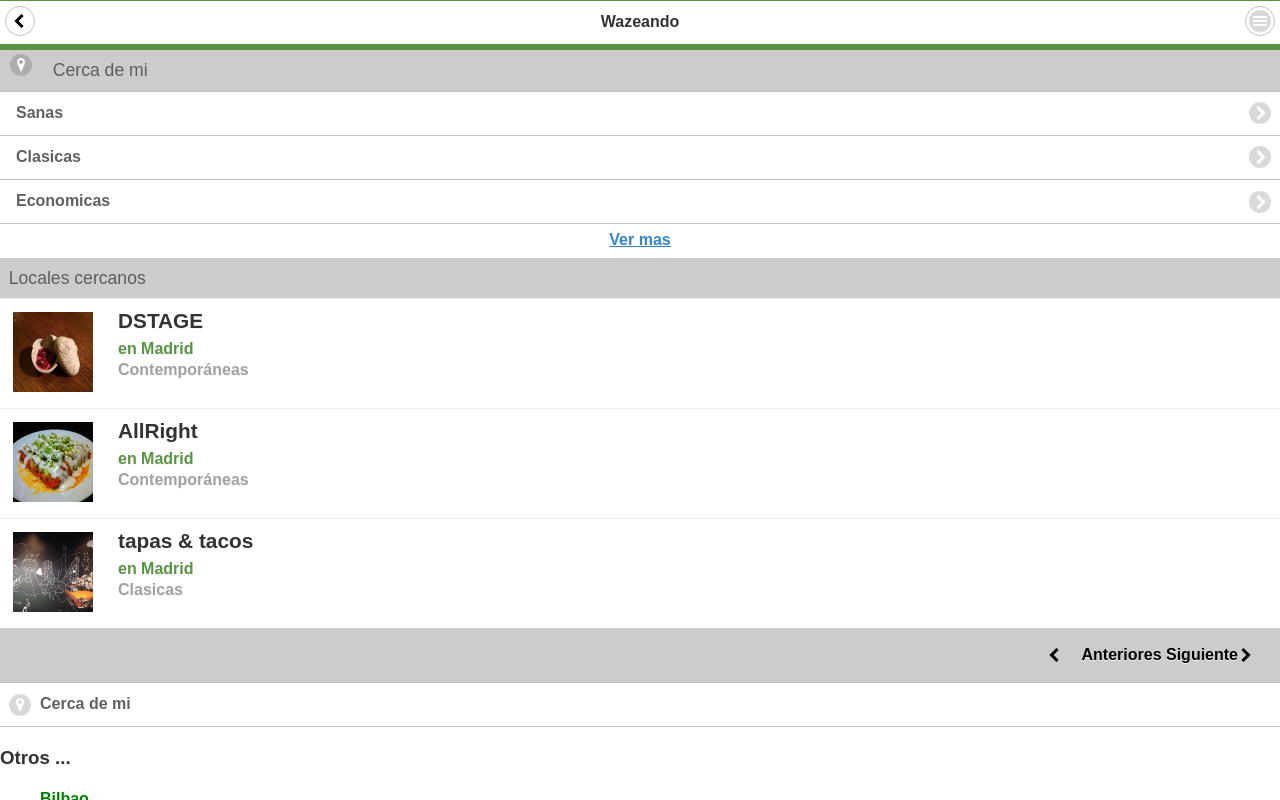
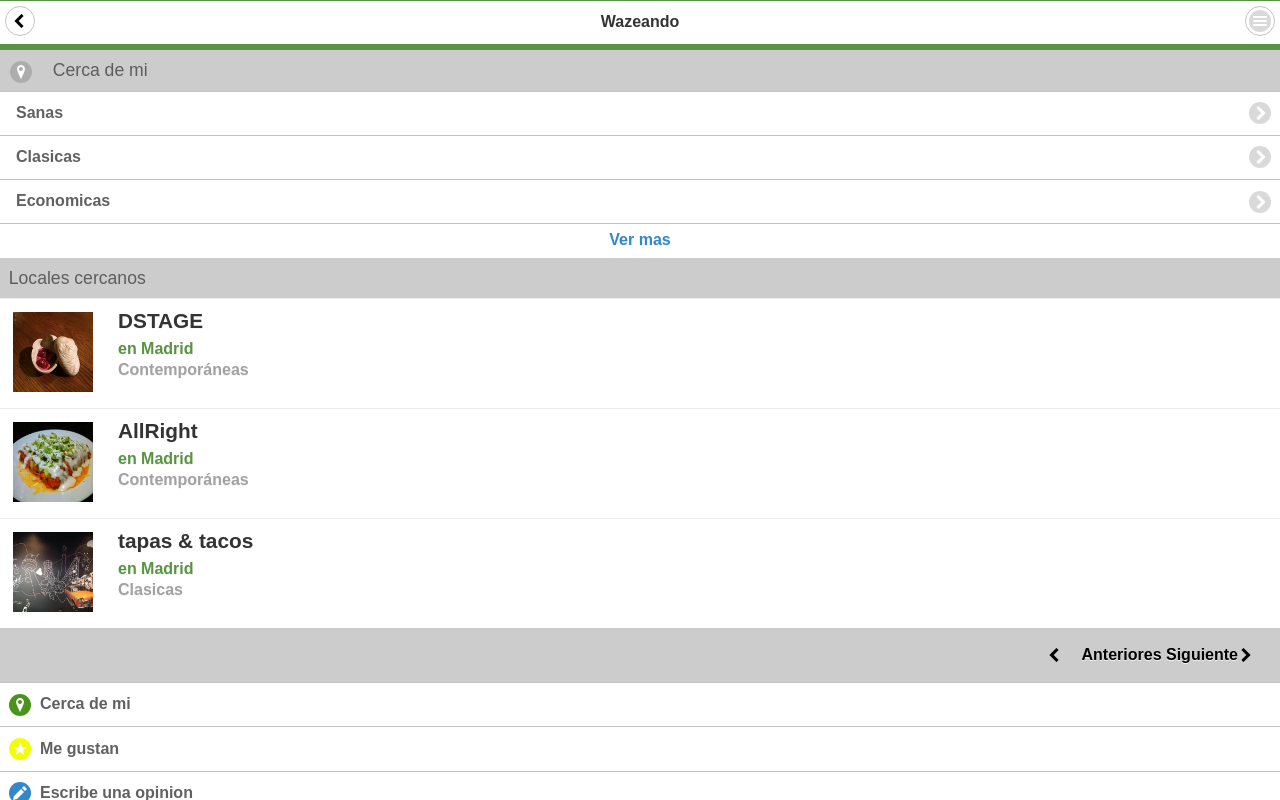
Before and after one commit to Jositoyoyo/wazeando, a plain HTML site: page mi_posicion.html in a window 1280 px wide. Drawn offline with Linux system fonts and the light colour scheme.

Commit message:
Nuevos elementos a la ui de mi posicion

```diff
--- a/css/css.css
+++ b/css/css.css
@@ -252,6 +252,7 @@
 html body .ui-group-theme-a a {
     color: #3388cc /*{a-link-color}*/;
     font-weight: bold;
+    text-decoration: none;
 }
 .ui-page-theme-a a:visited,
 html .ui-bar-a a:visited,
@@ -515,3 +516,19 @@
 .ui-order-cities li a{
     color: green;
 }
+/*icons colors*/
+.icon-location-green:after  {
+    background-color: #49941B;
+}
+.icon-star-yellow:after {
+    background-color: #F2FF00;
+}
+.icon-edit-blue:after{
+   background-color: #3388cc;
+}
+/*icons colors*/
+.iu-separator{
+    width: 100%;
+    height: 20px;
+    background-color: #ccc;
+}
--- a/mi_posicion.html
+++ b/mi_posicion.html
@@ -114,10 +114,17 @@
             </div>
             <ul data-role="listview" class="ui-listview">
                 <li class="ui-first-child">
-                    <a class="ui-btn ui-btn-icon-left ui-icon-location" href="#">Cerca de mi</a>
+                    <a class="ui-btn ui-btn-icon-left ui-icon-location icon-location-green" href="#">Cerca de mi</a>
+                </li>
+                <li class="ui-first-child">
+                    <a class="ui-btn ui-btn-icon-left ui-icon-star icon-star-yellow" href="#">Me gustan</a>
+                </li>
+                <li class="ui-first-child">
+                    <a class="ui-btn ui-btn-icon-left ui-icon-edit icon-edit-blue" href="#">Escribe una opinion</a>
                 </li>
             </ul>
-            <h3>Otros ...</h3>
+            <div class="iu-separator"></div>
+            <h4>Otros lugares</h4>
             <ul class="ui-order-cities">
                 <li><a>Bilbao</a></li>
                 <li><a>Barcelona</a></li>
```
Also changed, not shown: 1 other file.
